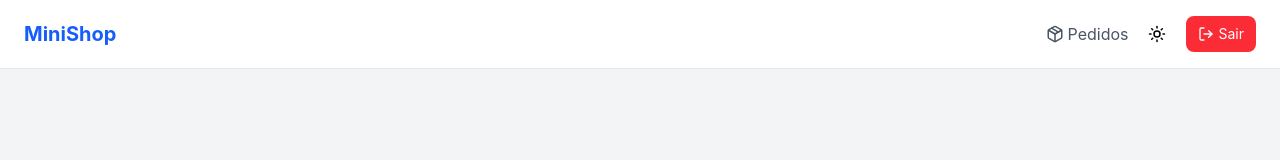
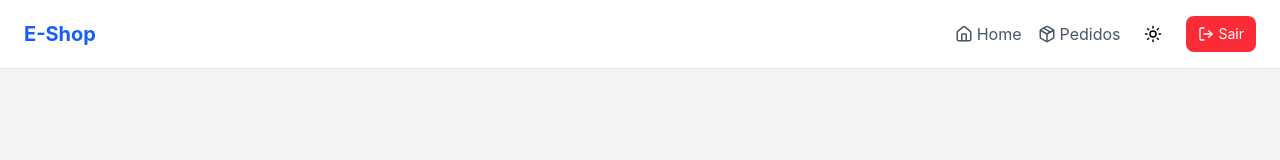
Before and after one commit to Darlison1398/mini-ecommerce, a React (Vite) app: page /login in a window 1280 px wide. Shown: the top 160 px of the page. Built offline with nearby package versions, Linux system fonts and the light colour scheme.

Commit message:
Adicionado animações

```diff
--- a/src/App.tsx
+++ b/src/App.tsx
@@ -8,7 +8,7 @@ function App() {
     <BrowserRouter>
       <Navbar />
       <AppRoutes />
-      <Toaster position="top-right" />
+      <Toaster position="bottom-right" />
     </BrowserRouter>
   )
 }
--- a/src/components/Navbar.tsx
+++ b/src/components/Navbar.tsx
@@ -1,31 +1,35 @@
 import { Link } from "react-router-dom";
-import { ShoppingCart, Sun, Moon, LogOut, Package } from "lucide-react";
+import { ShoppingCart, Sun, Moon, LogOut, Package, House } from "lucide-react";
 import { useAuth } from "../context/AuthContext";
 import { useCart } from "../context/CartContext";
 import { useTheme } from "../hooks/useTheme";
 
 export const Navbar = () => {
   const { user, logout } = useAuth();
-  const { items } = useCart();
+  const { items, isAnimating } = useCart();
   const { theme, toggleTheme } = useTheme();
+
 
   const totalItems = items.reduce((acc, item) => acc + item.quantity, 0);
 
   return (
     <nav className="bg-white/80 dark:bg-gray-900/80 backdrop-blur border-b border-gray-200 dark:border-gray-800 px-6 py-4 flex justify-between items-center">
 
-      {/* LOGO */}
       <Link
         to="/"
         className="text-xl font-bold text-blue-600 hover:opacity-80 transition"
       >
-        MiniShop
+        E-Shop
       </Link>
 
-      {/* MENU */}
-      <div className="flex items-center gap-3">
-
-        {/* PEDIDOS */}
+      <div className="flex items-center gap-4">
+        <Link
+          to="/"
+          className="flex items-center gap-1 text-gray-600 dark:text-gray-300 hover:text-blue-600 transition"
+        >
+          <House size={18}/>
+          <span className="hidden sm:block">Home</span>
+        </Link>
         <Link
           to="/orders"
           className="flex items-center gap-1 text-gray-600 dark:text-gray-300 hover:text-blue-600 transition"
@@ -34,13 +38,16 @@ export const Navbar = () => {
           <span className="hidden sm:block">Pedidos</span>
         </Link>
 
-        {/* CARRINHO */}
         {user?.role === "client" && (
           <Link
             to="/cart"
             className="relative p-2 rounded-lg hover:bg-gray-100 dark:hover:bg-gray-800 transition"
           >
-            <ShoppingCart className="text-gray-700 dark:text-gray-200" />
+            <ShoppingCart
+              className={`text-gray-700 dark:text-gray-200 transition-transform ${
+                isAnimating ? "animate-bounce" : ""
+              }`}
+            />
 
             {totalItems > 0 && (
               <span className="absolute -top-1 -right-1 bg-red-500 text-white text-[10px] font-semibold px-1.5 py-0.5 rounded-full shadow">
@@ -50,7 +57,6 @@ export const Navbar = () => {
           </Link>
         )}
 
-        {/* ADMIN */}
         {user?.role === "admin" && (
           <Link
             to="/admin"
@@ -60,7 +66,6 @@ export const Navbar = () => {
           </Link>
         )}
 
-        {/* THEME */}
         <button
           onClick={toggleTheme}
           className="p-2 rounded-lg hover:bg-gray-100 dark:hover:bg-gray-800 transition"
@@ -68,7 +73,6 @@ export const Navbar = () => {
           {theme === "dark" ? <Moon size={18} /> : <Sun size={18} />}
         </button>
 
-        {/* LOGOUT */}
         <button
           onClick={logout}
           className="flex items-center gap-1 bg-red-500 hover:bg-red-600 text-white px-3 py-2 rounded-lg transition text-sm"
--- a/src/context/CartContext.tsx
+++ b/src/context/CartContext.tsx
@@ -13,12 +13,15 @@ interface CartContextType {
   total: number;
   clearCart: () => void;
   checkout: () => void;
+  isAnimating: boolean;
 }
 
 const CartContext = createContext<CartContextType | undefined>(undefined);
 
 export const CartProvider = ({ children }: { children: ReactNode }) => {
     const [items, setItems] = useState<CartItem[]>([]);
+    const [isAnimating, setIsAnimating] = useState(false);
+
     useEffect(() => {
         try {
             const stored = localStorage.getItem("cart");
@@ -49,6 +52,11 @@ export const CartProvider = ({ children }: { children: ReactNode }) => {
 
             return [...prev, { product, quantity: 1 }];
         });
+
+        setIsAnimating(true);
+        setTimeout(() => {
+            setIsAnimating(false);
+        }, 300);
     };
 
     const removeFromCart = (productId: number) => {
@@ -116,7 +124,8 @@ export const CartProvider = ({ children }: { children: ReactNode }) => {
             increase, decrease,
             total,
             clearCart,
-            checkout
+            checkout,
+            isAnimating
         }}
         >
             {children}
```
Also changed, not shown: src/index.css (line endings or trailing spaces).
